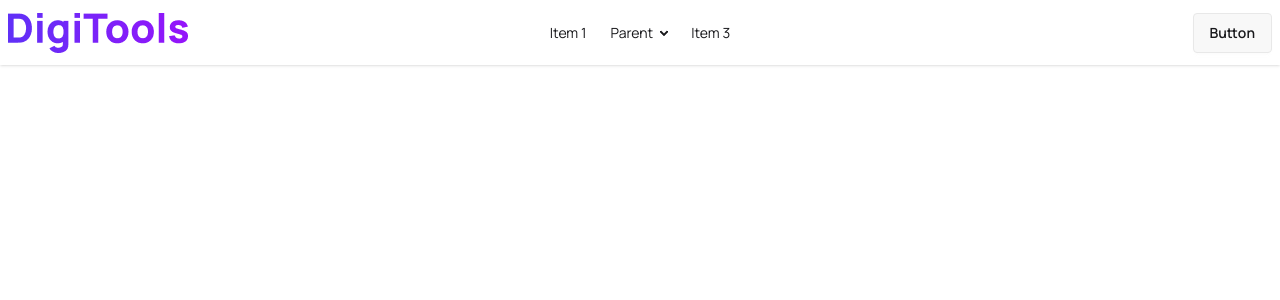
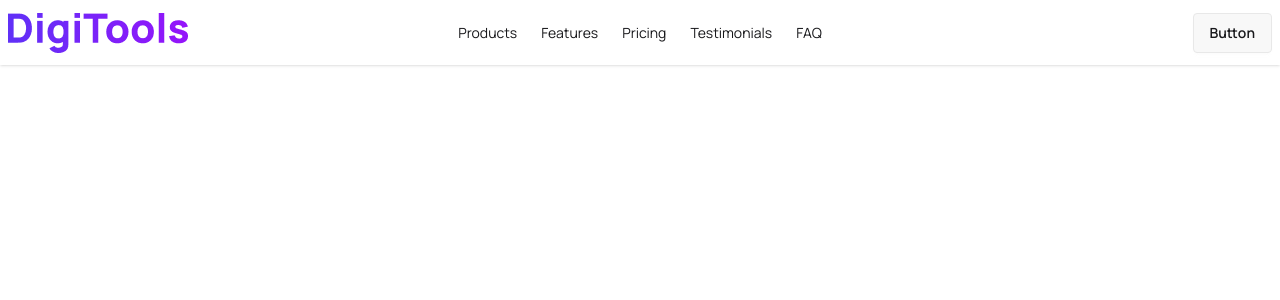
Before and after one commit to IamPial/digitools-pricing-app, a React (Vite) app: page / in a window 1280 px wide. Shown: the top 300 px of the page. Built offline with nearby package versions, Linux system fonts and the light colour scheme.

Commit message:
create navbar list items according to figma

```diff
--- a/src/components/Navbar/Navbar.jsx
+++ b/src/components/Navbar/Navbar.jsx
@@ -29,21 +29,19 @@ const Navbar = () => {
               className="menu menu-sm dropdown-content bg-base-100 rounded-box z-1 mt-3 w-52 p-2 shadow"
             >
               <li>
-                <a>Item 1</a>
+                <a href="">Products</a>
               </li>
               <li>
-                <a>Parent</a>
-                <ul className="p-2">
-                  <li>
-                    <a>Submenu 1</a>
-                  </li>
-                  <li>
-                    <a>Submenu 2</a>
-                  </li>
-                </ul>
+                <a href="">Features</a>
               </li>
               <li>
-                <a>Item 3</a>
+                <a href="">Pricing</a>
+              </li>
+              <li>
+                <a href="">Testimonials</a>
+              </li>
+              <li>
+                <a href="">FAQ</a>
               </li>
             </ul>
           </div>
@@ -54,23 +52,19 @@ const Navbar = () => {
         <div className="navbar-center hidden lg:flex">
           <ul className="menu menu-horizontal px-1">
             <li>
-              <a>Item 1</a>
+              <a href="">Products</a>
             </li>
             <li>
-              <details>
-                <summary>Parent</summary>
-                <ul className="p-2 bg-base-100 w-40 z-1">
-                  <li>
-                    <a>Submenu 1</a>
-                  </li>
-                  <li>
-                    <a>Submenu 2</a>
-                  </li>
-                </ul>
-              </details>
+              <a href="">Features</a>
             </li>
             <li>
-              <a>Item 3</a>
+              <a href="">Pricing</a>
+            </li>
+            <li>
+              <a href="">Testimonials</a>
+            </li>
+            <li>
+              <a href="">FAQ</a>
             </li>
           </ul>
         </div>
```
